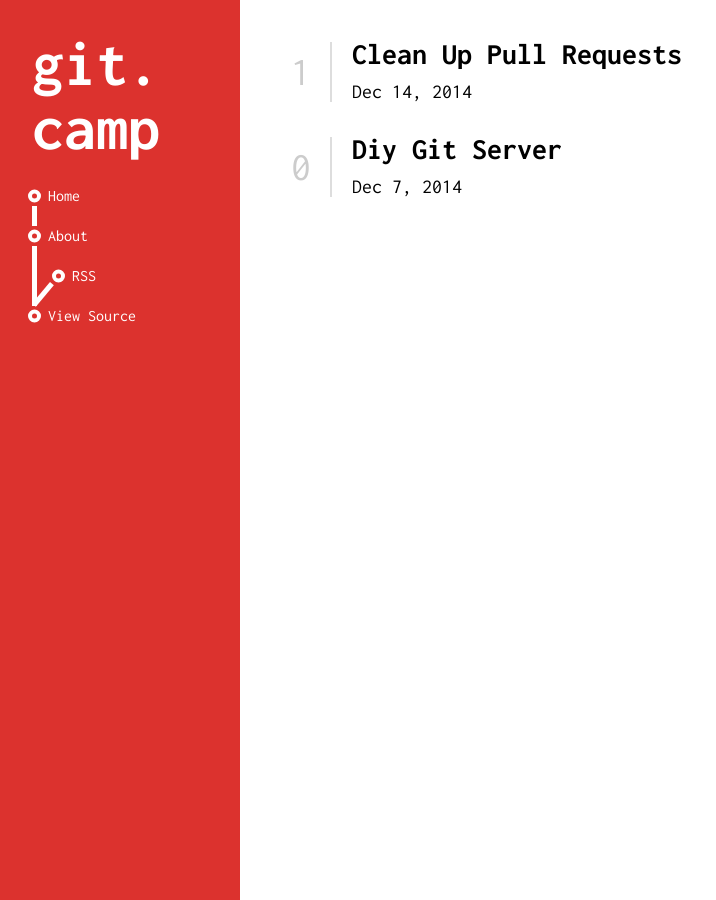
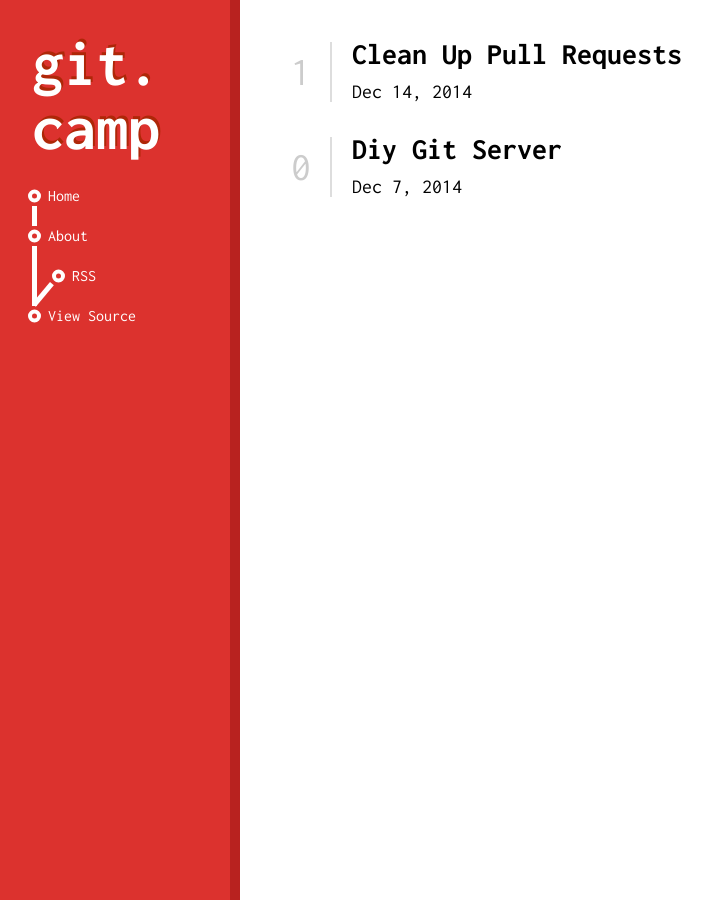
Before and after one commit to gitcamp/git.camp, a Jekyll site: the page built from index.html, in a window 1280 px wide. Shown: the whole page, without its empty margins (0-716 px from the left). Built offline with Jekyll 4.4.1, drawn with Linux system fonts in a browser that asks for light colours; comment, search, counter and statistics services are not loaded.

Commit message:
add styles

```diff
--- a/css/main.scss
+++ b/css/main.scss
@@ -23,6 +23,7 @@ header{
   left:0;
   padding:2em;
   background:#DC322E;
+  border-right:10px solid darken(#DC322E, 10%);
 }
 
 
@@ -87,6 +88,7 @@ header ul{
     color: #fff;
     font-size:4em;
     text-decoration:none;
+    text-shadow:2px -3px 0px darken(#F54D27, 20%);
     font-weight:bold;
     display:block;
     line-height:1;
@@ -152,6 +154,8 @@ header ul{
   }
   header > ul {
     padding-top:0;
+    transform:scale(.8);
+    transform-origin: 0 0;
     -webkit-transform:scale(.8);
     -webkit-transform-origin: 0 0;
   }
```
